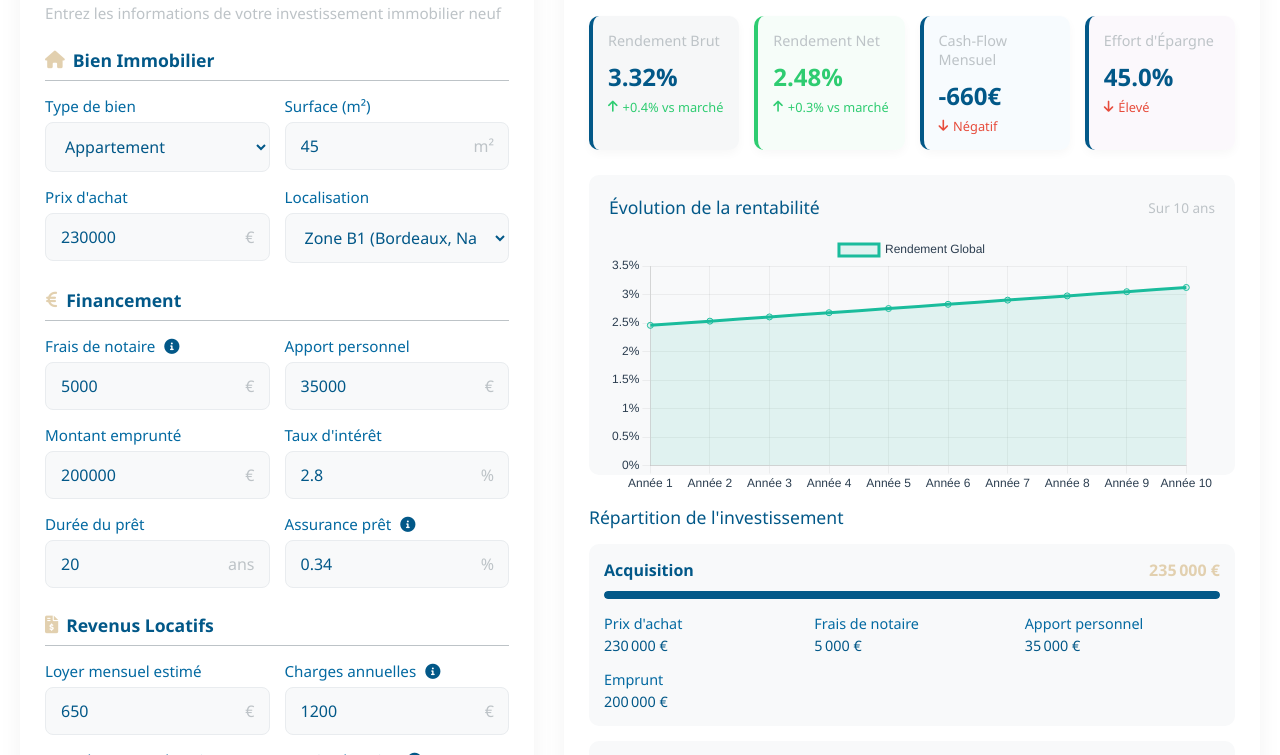
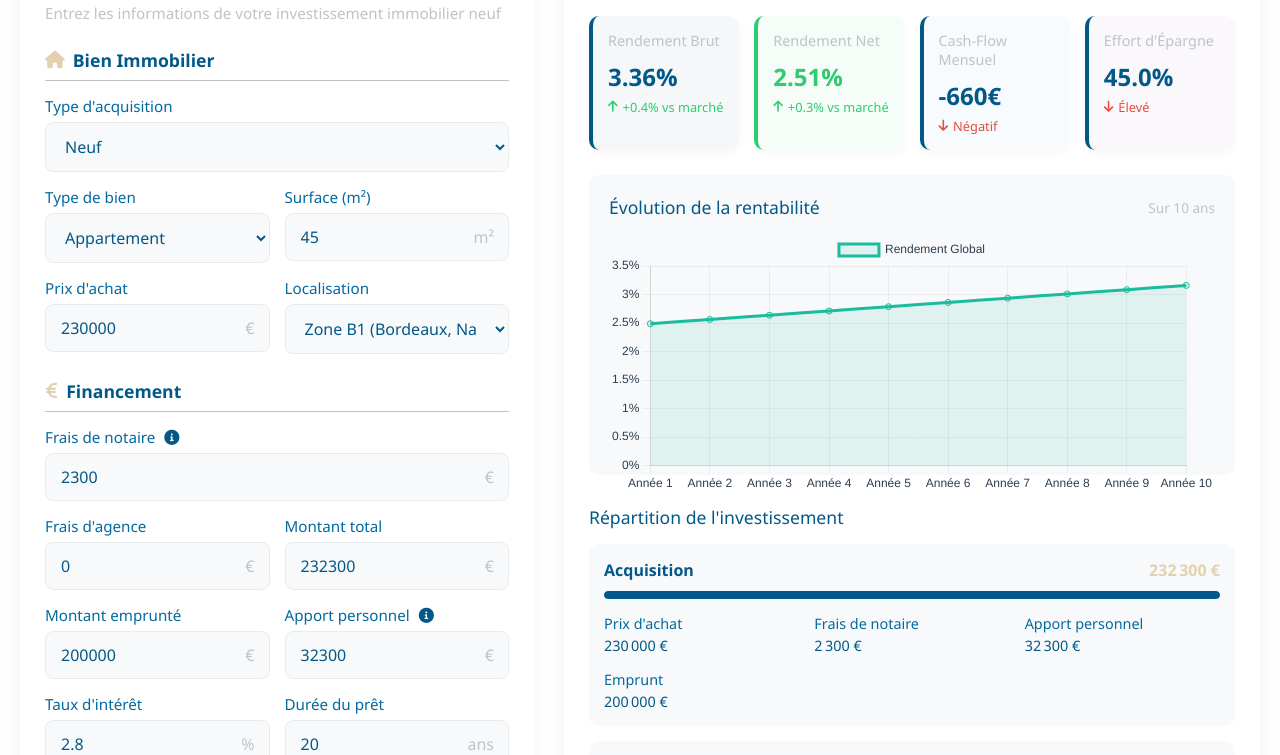
Before and after one commit to Horbette/BleuMercure, a plain HTML site: page index.html in a window 1280 px wide. Shown: the part 197-952 px from the top of the page. Drawn offline with nearby package versions, Linux system fonts and the light colour scheme.

Commit message:
Update index.html

```diff
--- a/index.html
+++ b/index.html
@@ -910,6 +910,15 @@
                         <h3><i class="fas fa-home"></i> Bien Immobilier</h3>
                         <div class="form-row">
                             <div class="form-group">
+                                <label>Type d'acquisition</label>
+                                <select id="acquisitionType" onchange="updateNotaryFees()">
+                                    <option value="new" selected>Neuf</option>
+                                    <option value="old">Ancien</option>
+                                </select>
+                            </div>
+                        </div>
+                        <div class="form-row">
+                            <div class="form-group">
                                 <label>Type de bien</label>
                                 <select id="propertyType">
                                     <option value="apartment">Appartement</option>
@@ -929,7 +938,7 @@
                             <div class="form-group">
                                 <label>Prix d'achat</label>
                                 <div class="input-addon">
-                                    <input type="number" id="purchasePrice" value="230000">
+                                    <input type="number" id="purchasePrice" value="230000" onchange="updateNotaryFees()">
                                     <span>€</span>
                                 </div>
                             </div>
@@ -952,17 +961,26 @@
                         <div class="form-row">
                             <div class="form-group">
                                 <label>Frais de notaire <i class="fas fa-info-circle info-tooltip">
-                                    <span class="tooltip-text">Frais réduits pour l'immobilier neuf (2-3% du prix)</span>
+                                    <span class="tooltip-text">Calculés automatiquement selon le type d'acquisition</span>
                                 </i></label>
                                 <div class="input-addon">
-                                    <input type="number" id="notaryFees" value="5000">
+                                    <input type="number" id="notaryFees" value="3450" readonly>
                                     <span>€</span>
                                 </div>
                             </div>
+                        </div>
+                        <div class="form-row">
                             <div class="form-group">
-                                <label>Apport personnel</label>
+                                <label>Frais d'agence</label>
                                 <div class="input-addon">
-                                    <input type="number" id="personalContribution" value="35000">
+                                    <input type="number" id="agencyFees" value="0" onchange="updateFinancingCalculations()">
+                                    <span>€</span>
+                                </div>
+                            </div>
+                            <div class="form-group">
+                                <label>Montant total</label>
+                                <div class="input-addon">
+                                    <input type="number" id="totalCost" value="233450" readonly>
                                     <span>€</span>
                                 </div>
                             </div>
@@ -971,10 +989,21 @@
                             <div class="form-group">
                                 <label>Montant emprunté</label>
                                 <div class="input-addon">
-                                    <input type="number" id="loanAmount" value="200000" disabled>
+                                    <input type="number" id="loanAmount" value="200000" onchange="updatePersonalContribution()">
                                     <span>€</span>
                                 </div>
                             </div>
+                            <div class="form-group">
+                                <label>Apport personnel <i class="fas fa-info-circle info-tooltip">
+                                    <span class="tooltip-text">Calculé automatiquement comme la différence entre le coût total et le montant emprunté</span>
+                                </i></label>
+                                <div class="input-addon">
+                                    <input type="number" id="personalContribution" value="33450" readonly>
+                                    <span>€</span>
+                                </div>
+                            </div>
+                        </div>
+                        <div class="form-row">
                             <div class="form-group">
                                 <label>Taux d'intérêt</label>
                                 <div class="input-addon">
@@ -982,8 +1011,6 @@
                                     <span>%</span>
                                 </div>
                             </div>
-                        </div>
-                        <div class="form-row">
                             <div class="form-group">
                                 <label>Durée du prêt</label>
                                 <div class="input-addon">
@@ -991,6 +1018,8 @@
                                     <span>ans</span>
                                 </div>
                             </div>
+                        </div>
+                        <div class="form-row">
                             <div class="form-group">
                                 <label>Assurance prêt <i class="fas fa-info-circle info-tooltip">
                                     <span class="tooltip-text">Taux d'assurance emprunteur annuel</span>
@@ -1007,6 +1036,15 @@
                     <div class="form-section">
                         <h3><i class="fas fa-file-invoice-dollar"></i> Revenus Locatifs</h3>
                         <div class="form-row">
+                            <div class="form-row">
+                                <div class="form-group">
+                                    <label>Modalité de location</label>
+                                    <select id="rentalMode" onchange="updateRentalMode()">
+                                        <option value="unfurnished" selected>Nu</option>
+                                        <option value="furnished">Meublé</option>
+                                    </select>
+                                </div>
+                            </div>
                             <div class="form-group">
                                 <label>Loyer mensuel estimé</label>
                                 <div class="input-addon">
@@ -1061,7 +1099,6 @@
                             <div class="form-group">
                                 <label>Régime fiscal</label>
                                 <select id="taxRegime" onchange="toggleTaxDevice()">
-                                    <option value="pinel">Pinel</option>
                                     <option value="lmnp">LMNP (Loueur Meublé Non Professionnel)</option>
                                     <option value="lmp">LMP (Loueur Meublé Professionnel)</option>
                                     <option value="normal" selected>Régime réel (Déficit Foncier)</option>
@@ -1456,36 +1493,6 @@
                                             <div class="compare-metric">
                                                 <div class="compare-metric-label">Cash-flow mensuel</div>
                                                 <div class="compare-metric-value" id="compare-real-cashflow">+42 €</div>
-                                            </div>
-
-                                        </div>
-                                    </div>
-
-                                    <div class="compare-card">
-                                        <div class="compare-card-header">
-                                            <div class="compare-card-title">Dispositif Pinel</div>
-                                            <div class="compare-card-badge" id="badge-pinel" style="display: none;">Votre choix</div>
-                                        </div>
-                                        <div class="compare-metrics">
-                                            <div class="compare-metric">
-                                                <div class="compare-metric-label">Rendement brut</div>
-                                                <div class="compare-metric-value" id="compare-pinel-gross">3.39%</div>
-                                            </div>
-                                            <div class="compare-metric">
-                                                <div class="compare-metric-label">Rendement net</div>
-                                                <div class="compare-metric-value" id="compare-pinel-net">2.61%</div>
-                                            </div>
-                                            <div class="compare-metric">
-                                                <div class="compare-metric-label">Avantage fiscal</div>
-                                                <div class="compare-metric-value" id="compare-pinel-tax">1.35%</div>
-                                            </div>
-                                            <div class="compare-metric">
-                                                <div class="compare-metric-label">Rendement global</div>
-                                                <div class="compare-metric-value" id="compare-pinel-global">3.96%</div>
-                                            </div>
-                                            <div class="compare-metric">
-                                                <div class="compare-metric-label">Cash-flow mensuel</div>
-                                                <div class="compare-metric-value" id="compare-pinel-cashflow">+42 €</div>
                                             </div>
 
                                         </div>
@@ -1594,6 +1601,71 @@
             });
         });
 
+            function updateNotaryFees() {
+            const acquisitionType = document.getElementById('acquisitionType').value;
+            const purchasePrice = parseFloat(document.getElementById('purchasePrice').value);
+
+            // Appliquer le taux approprié (1% pour neuf, 8% pour ancien)
+            let notaryFeesRate = acquisitionType === 'new' ? 0.01 : 0.08;
+            let notaryFees = purchasePrice * notaryFeesRate;
+
+            // Mettre à jour le champ des frais de notaire
+            document.getElementById('notaryFees').value = notaryFees.toFixed(0);
+
+            // Mettre à jour les calculs de financement
+            updateFinancingCalculations();
+            }
+
+            function updateFinancingCalculations() {
+            const purchasePrice = parseFloat(document.getElementById('purchasePrice').value);
+            const notaryFees = parseFloat(document.getElementById('notaryFees').value);
+            const agencyFees = parseFloat(document.getElementById('agencyFees').value);
+            const loanAmount = parseFloat(document.getElementById('loanAmount').value);
+
+            // Calculer le coût total
+            const totalCost = purchasePrice + notaryFees + agencyFees;
+            document.getElementById('totalCost').value = totalCost.toFixed(0);
+
+            // Calculer l'apport personnel
+            const personalContribution = totalCost - loanAmount;
+            document.getElementById('personalContribution').value = personalContribution.toFixed(0);
+            }
+
+            // Met à jour l'apport personnel quand le montant emprunté change
+            function updatePersonalContribution() {
+                const totalCost = parseFloat(document.getElementById('totalCost').value);
+                const loanAmount = parseFloat(document.getElementById('loanAmount').value);
+
+                // Calculer l'apport personnel
+                const personalContribution = totalCost - loanAmount;
+                document.getElementById('personalContribution').value = personalContribution.toFixed(0);
+
+                // Mettre à jour les calculs
+                runFullCalculation();
+            }
+
+        // Met à jour le mode de location
+        function updateRentalMode() {
+            const rentalMode = document.getElementById('rentalMode').value;
+            const currentRent = parseFloat(document.getElementById('monthlyRent').value);
+
+            // Si meublé, suggérer un loyer 10% plus élevé
+            if (rentalMode === 'furnished') {
+                // Suggérer seulement si le mode a changé
+                if (!window.lastRentalMode || window.lastRentalMode !== 'furnished') {
+                    if (confirm('Souhaitez-vous appliquer une majoration de 10% au loyer pour la location meublée?')) {
+                        document.getElementById('monthlyRent').value = (currentRent * 1.1).toFixed(0);
+                    }
+                }
+            }
+
+            // Sauvegarder le mode actuel
+            window.lastRentalMode = rentalMode;
+
+            // Mettre à jour les calculs
+            runFullCalculation();
+        }
+
         // Initialize tabs
         function initTabs() {
             document.querySelectorAll('.tab-content').forEach(content => {
@@ -1666,6 +1738,12 @@
 
         // Main function to run all calculations
         function runFullCalculation() {
+            // Initialiser les frais de notaire si c'est la première exécution
+            if (!window.initialized) {
+                updateNotaryFees();
+                window.initialized = true;
+            }
+
             // Get all form values
             const formData = getFormValues();
 
@@ -1692,22 +1770,23 @@
                 function getFormValues() {
             // Property values
             const propertyType = document.getElementById('propertyType').value;
+            const acquisitionType = document.getElementById('acquisitionType').value;
             const surface = parseFloat(document.getElementById('surface').value);
             const purchasePrice = parseFloat(document.getElementById('purchasePrice').value);
             const location = document.getElementById('location').value;
 
             // Financial values
             const notaryFees = parseFloat(document.getElementById('notaryFees').value);
-            const personalContribution = parseFloat(document.getElementById('personalContribution').value);
+            const agencyFees = parseFloat(document.getElementById('agencyFees').value);
+            const totalCost = purchasePrice + notaryFees + agencyFees;
+            const loanAmount = parseFloat(document.getElementById('loanAmount').value);
+            const personalContribution = totalCost - loanAmount;
             const interestRate = parseFloat(document.getElementById('interestRate').value) / 100;
             const loanDuration = parseInt(document.getElementById('loanDuration').value);
             const loanInsurance = parseFloat(document.getElementById('loanInsurance').value) / 100;
 
-            // Calculate loan amount
-            const loanAmount = purchasePrice + notaryFees - personalContribution;
-            document.getElementById('loanAmount').value = loanAmount.toFixed(0);
-
             // Rental values
+            const rentalMode = document.getElementById('rentalMode').value;
             const monthlyRent = parseFloat(document.getElementById('monthlyRent').value);
             const annualCharges = parseFloat(document.getElementById('annualCharges').value);
             const vacancyRate = parseFloat(document.getElementById('vacancyRate').value) / 100;
@@ -1716,18 +1795,20 @@
             // Tax values
             const taxBracket = parseFloat(document.getElementById('taxBracket').value) / 100;
             const taxRegime = document.getElementById('taxRegime').value;
-            const pinelDuration = parseInt(document.getElementById('pinelDuration').value);
             const lmnpAmortization = document.getElementById('lmnpAmortization').value;
 
             // Store everything in simulationData object
             simulationData.property = {
                 type: propertyType,
+                acquisitionType: acquisitionType,
                 surface,
                 purchasePrice,
                 location,
                 notaryFees,
-                totalInvestment: purchasePrice + notaryFees
+                agencyFees,
+                totalInvestment: totalCost
             };
+
 
             simulationData.financial = {
                 personalContribution,
@@ -1738,6 +1819,7 @@
             };
 
             simulationData.rental = {
+                rentalMode,
                 monthlyRent,
                 annualRent: monthlyRent * 12,
                 annualCharges,
@@ -1749,7 +1831,6 @@
             simulationData.tax = {
                 taxBracket,
                 taxRegime,
-                pinelDuration,
                 lmnpAmortization
             };
 
@@ -2084,14 +2165,6 @@
             const realFiscalYield = (data.tax.real.totalYearlyBenefit / data.property.totalInvestment) * 100;
             const realGlobalYield = data.rental.netYield + realFiscalYield;
 
-            // Pinel regime ROI
-            const pinelTaxBenefit = data.tax.fiscalProjection.pinel
-                .reduce((acc, year) => acc + year.taxEffect, 0);
-
-            const pinelRoi = ((cumulativeCashFlow + pinelTaxBenefit + propertyAppreciation) / data.property.totalInvestment) * 100;
-            const pinelFiscalYield = (data.tax.pinel.totalYearlyBenefit / data.property.totalInvestment) * 100;
-            const pinelGlobalYield = data.rental.netYield + pinelFiscalYield;
-
             // LMNP regime ROI
             const lmnpTaxBenefit = data.tax.fiscalProjection.lmnp
                 .reduce((acc, year) => acc + year.taxEffect, 0);
@@ -2112,15 +2185,6 @@
                 globalYield: realGlobalYield,
                 roi10: realRoi,
                 taxBenefit10: realTaxBenefit,
-                cashFlow10: cumulativeCashFlow
-            };
-
-            data.results.pinel = {
-                ...baseResults,
-                fiscalYield: pinelFiscalYield,
-                globalYield: pinelGlobalYield,
-                roi10: pinelRoi,
-                taxBenefit10: pinelTaxBenefit,
                 cashFlow10: cumulativeCashFlow
             };
 
@@ -2147,23 +2211,15 @@
 
             // Select the right result set based on the current regime
             switch(currentRegime) {
-                case 'pinel':
-                    resultsToShow = simulationData.results.pinel;
-                    document.getElementById('badge-real').style.display = 'none';
-                    document.getElementById('badge-pinel').style.display = 'block';
-                    document.getElementById('badge-lmnp').style.display = 'none';
-                    break;
                 case 'lmnp':
                 case 'lmp':
                     resultsToShow = simulationData.results.lmnp;
                     document.getElementById('badge-real').style.display = 'none';
-                    document.getElementById('badge-pinel').style.display = 'none';
                     document.getElementById('badge-lmnp').style.display = 'block';
                     break;
                 default: // normal
                     resultsToShow = simulationData.results.real;
                     document.getElementById('badge-real').style.display = 'block';
-                    document.getElementById('badge-pinel').style.display = 'none';
                     document.getElementById('badge-lmnp').style.display = 'none';
             }
 
@@ -2330,16 +2386,6 @@
                 document.getElementById('compare-real-cashflow').textContent = (simulationData.results.real.monthlyCashFlow >= 0 ? '+' : '') +
                                                                         simulationData.results.real.monthlyCashFlow.toFixed(0) + ' €';
 
-
-            // Pinel regime
-            document.getElementById('compare-pinel-gross').textContent = simulationData.results.pinel.grossYield.toFixed(2) + '%';
-            document.getElementById('compare-pinel-net').textContent = simulationData.results.pinel.netYield.toFixed(2) + '%';
-            document.getElementById('compare-pinel-tax').textContent = simulationData.results.pinel.fiscalYield.toFixed(2) + '%';
-            document.getElementById('compare-pinel-global').textContent = simulationData.results.pinel.globalYield.toFixed(2) + '%';
-            document.getElementById('compare-pinel-cashflow').textContent = (simulationData.results.pinel.monthlyCashFlow >= 0 ? '+' : '') +
-                                                                      simulationData.results.pinel.monthlyCashFlow.toFixed(0) + ' €';
-
-
                 // LMNP regime
                 document.getElementById('compare-lmnp-gross').textContent = simulationData.results.lmnp.grossYield.toFixed(2) + '%';
                 document.getElementById('compare-lmnp-net').textContent = simulationData.results.lmnp.netYield.toFixed(2) + '%';
@@ -2347,7 +2393,6 @@
                 document.getElementById('compare-lmnp-global').textContent = simulationData.results.lmnp.globalYield.toFixed(2) + '%';
                 document.getElementById('compare-lmnp-cashflow').textContent = (simulationData.results.lmnp.monthlyCashFlow >= 0 ? '+' : '') +
                                                                         simulationData.results.lmnp.monthlyCashFlow.toFixed(0) + ' €';
-
             }
 
         // Initialize charts
```
Lines whose indentation alone changed are shown as unchanged.
